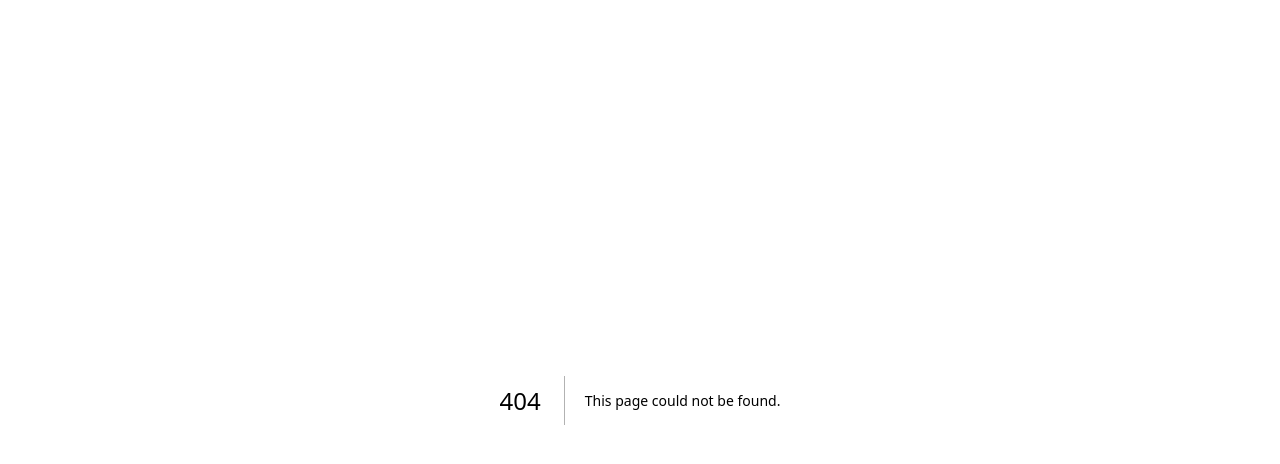
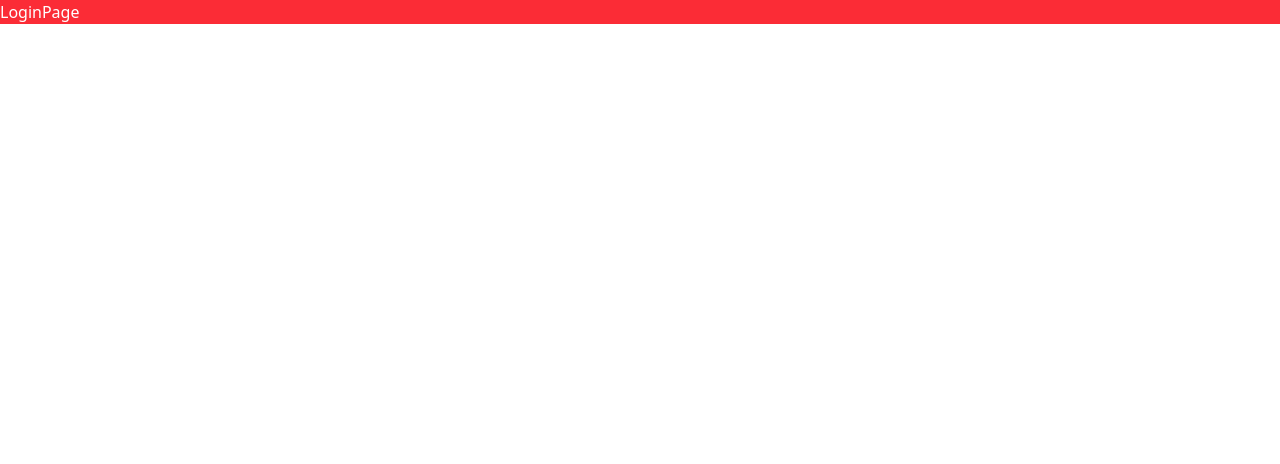
Before and after one commit to hesham-04/ts-site, a Next.js app: page /login in a window 1280 px wide. Before the commit this address had no page. Shown: the top 464 px of the page. Built offline with nearby package versions, Linux system fonts and the light colour scheme.

Commit message:
LOGIN: routes with org folders

```diff
--- /dev/null
+++ b/app/(auth)/(routes)/layout.tsx
@@ -0,0 +1,11 @@
+import React from "react";
+
+const RootLayout = ( {children} : {children: React.ReactNode} ) => {
+    return (
+        <div className="h-full bg-red-500 text-white">
+            {children}
+        </div>
+     );
+}
+
+export default RootLayout;
--- /dev/null
+++ b/app/(auth)/(routes)/login/page.tsx
@@ -0,0 +1,7 @@
+const LoginPage = () => {
+    return (
+        <div>LoginPage</div>
+     );
+}
+
+export default LoginPage;
--- /dev/null
+++ b/app/(auth)/(routes)/register/page.tsx
@@ -0,0 +1,7 @@
+const RegistrationPage = () => {
+    return (
+        <div>RegistrationPage</div>
+     );
+}
+
+export default RegistrationPage;
```
Also changed, not shown: app/(root)/page.tsx (renamed from app/page.tsx).
